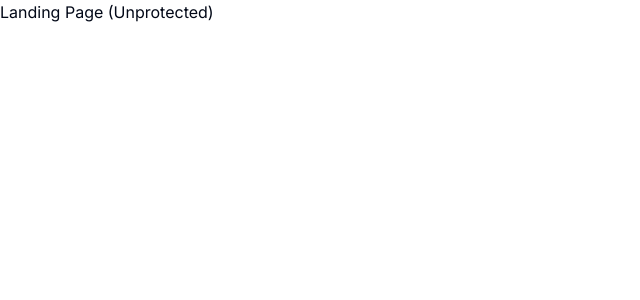
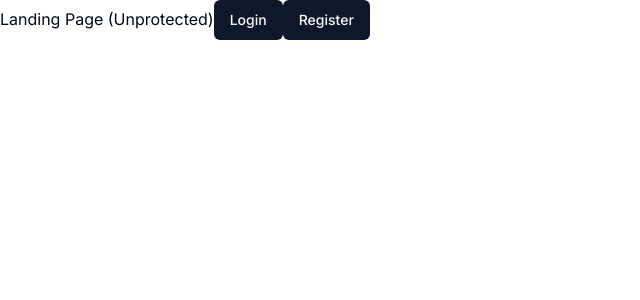
Before and after one commit to pmitja/ai-saas-nextjs, a Next.js app: page / in a window 1280 px wide. Shown: the top 300 px of the page, without its empty margins (0-640 px from the left). Built offline with nearby package versions, Linux system fonts and the light colour scheme.

Commit message:
Added the UserButton from Clark.

```diff
--- a/app/(dashboard)/(routes)/dashboard/page.tsx
+++ b/app/(dashboard)/(routes)/dashboard/page.tsx
@@ -1,5 +1,11 @@
 import { Button } from "@/components/ui/button";
+import { UserButton } from "@clerk/nextjs";
 
 export default function DashboardPage() {
-  return <p>Dashboard Page (Protected)</p>;
+  return (
+    <div>
+      <p>Dashboard Page (Protected)</p>
+      <UserButton afterSignOutUrl="/" />
+    </div>
+  );
 }
--- a/app/(landing)/page.tsx
+++ b/app/(landing)/page.tsx
@@ -1,5 +1,16 @@
 import { Button } from "@/components/ui/button";
+import Link from "next/link";
 
 export default function LandingPage() {
-  return <p>Landing Page (Unprotected)</p>;
+  return (
+    <div>
+      Landing Page (Unprotected)
+      <Link href="/sign-in">
+        <Button>Login</Button>
+      </Link>
+      <Link href="/sign-up">
+        <Button>Register</Button>
+      </Link>
+    </div>
+  );
 }
```
